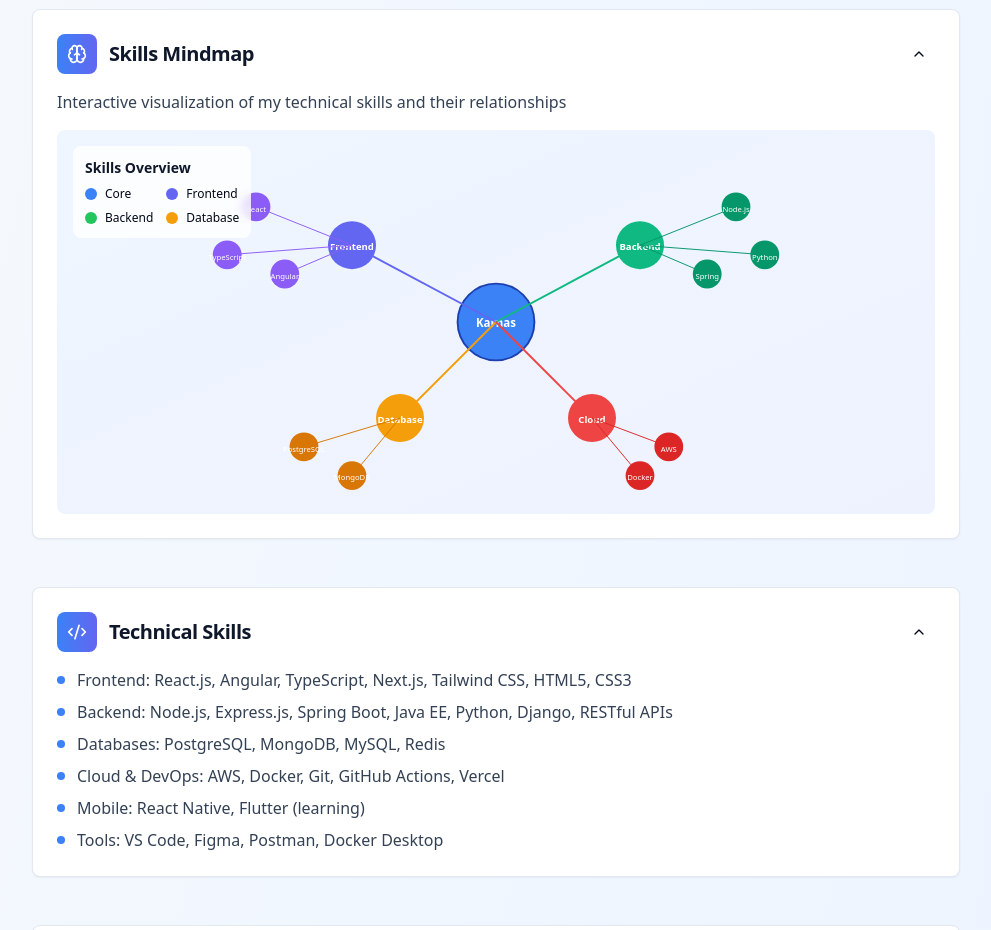
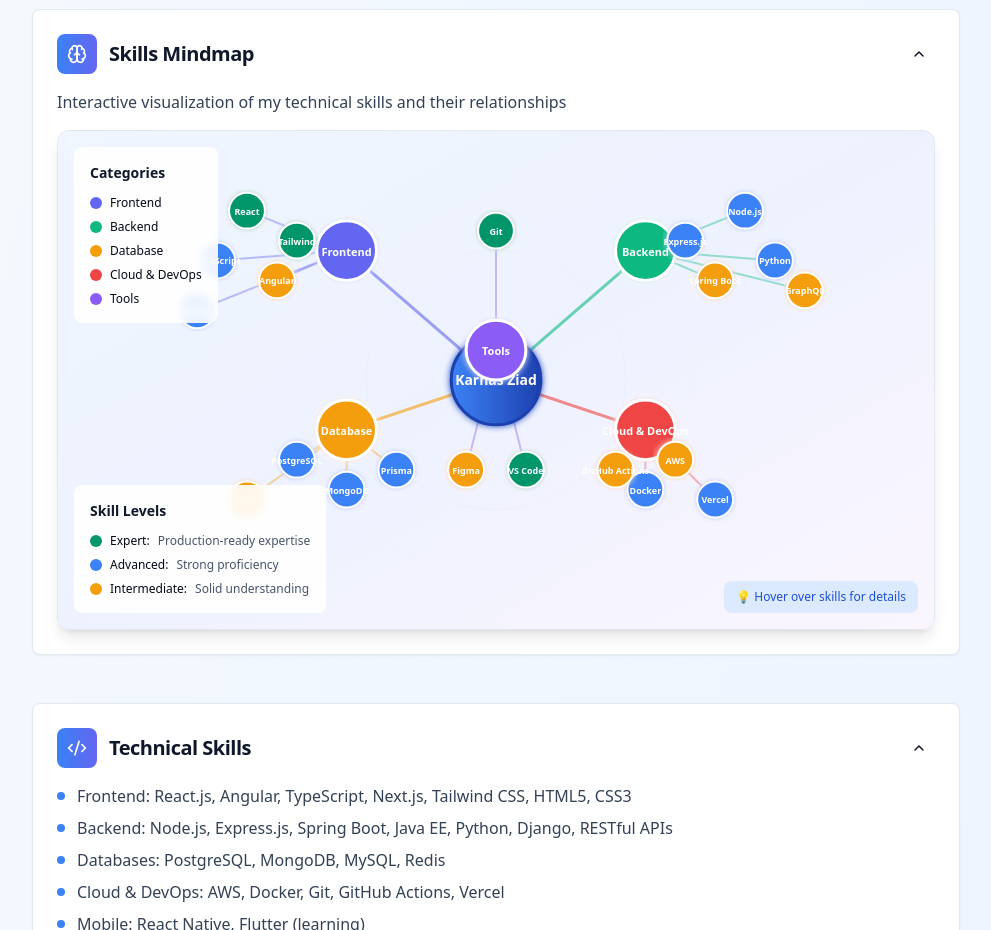
Before and after one commit to KarnasZiad/hyperdoc-dream-weaver, a React (Vite) app: page / in a window 1280 px wide. Shown: the part 940-1870 px from the top of the page, without its empty margins (288-1279 px from the left). Built offline with nearby package versions, Linux system fonts and the light colour scheme.

Commit message:
Improve mind map visualization
Enhance the visual representation of the skills mind map for better clarity and aesthetics.

```diff
--- a/src/components/SkillsMindmap.tsx
+++ b/src/components/SkillsMindmap.tsx
@@ -1,109 +1,287 @@
 
-import React from 'react';
+import React, { useState, useEffect } from 'react';
 
 const SkillsMindmap = () => {
+  const [hoveredNode, setHoveredNode] = useState<string | null>(null);
+  const [animationPhase, setAnimationPhase] = useState(0);
+
+  useEffect(() => {
+    const timer = setInterval(() => {
+      setAnimationPhase(prev => (prev + 1) % 4);
+    }, 3000);
+    return () => clearInterval(timer);
+  }, []);
+
+  const skills = {
+    frontend: [
+      { name: 'React', x: 150, y: 80, level: 'Expert', description: 'Advanced React development with hooks and context' },
+      { name: 'TypeScript', x: 120, y: 130, level: 'Advanced', description: 'Type-safe development and enterprise patterns' },
+      { name: 'Angular', x: 180, y: 150, level: 'Intermediate', description: 'Component-based architecture and RxJS' },
+      { name: 'Next.js', x: 100, y: 180, level: 'Advanced', description: 'Full-stack React framework with SSR/SSG' },
+      { name: 'Tailwind', x: 200, y: 110, level: 'Expert', description: 'Utility-first CSS framework mastery' }
+    ],
+    backend: [
+      { name: 'Node.js', x: 650, y: 80, level: 'Advanced', description: 'Scalable server-side JavaScript applications' },
+      { name: 'Spring Boot', x: 620, y: 150, level: 'Intermediate', description: 'Java enterprise application development' },
+      { name: 'Python', x: 680, y: 130, level: 'Advanced', description: 'Django, Flask, and data processing' },
+      { name: 'Express.js', x: 590, y: 110, level: 'Advanced', description: 'RESTful APIs and middleware development' },
+      { name: 'GraphQL', x: 710, y: 160, level: 'Intermediate', description: 'API query language and runtime' }
+    ],
+    database: [
+      { name: 'PostgreSQL', x: 200, y: 330, level: 'Advanced', description: 'Relational database design and optimization' },
+      { name: 'MongoDB', x: 250, y: 360, level: 'Advanced', description: 'NoSQL document database and aggregation' },
+      { name: 'Redis', x: 150, y: 370, level: 'Intermediate', description: 'In-memory caching and session storage' },
+      { name: 'Prisma', x: 300, y: 340, level: 'Advanced', description: 'Type-safe database ORM and migrations' }
+    ],
+    cloud: [
+      { name: 'AWS', x: 580, y: 330, level: 'Intermediate', description: 'EC2, S3, Lambda, and cloud architecture' },
+      { name: 'Docker', x: 550, y: 360, level: 'Advanced', description: 'Containerization and deployment' },
+      { name: 'Vercel', x: 620, y: 370, level: 'Advanced', description: 'Frontend deployment and edge functions' },
+      { name: 'GitHub Actions', x: 520, y: 340, level: 'Intermediate', description: 'CI/CD workflows and automation' }
+    ],
+    tools: [
+      { name: 'Git', x: 400, y: 100, level: 'Expert', description: 'Version control and collaboration workflows' },
+      { name: 'VS Code', x: 430, y: 340, level: 'Expert', description: 'Advanced IDE usage and extensions' },
+      { name: 'Figma', x: 370, y: 340, level: 'Intermediate', description: 'UI/UX design and prototyping' }
+    ]
+  };
+
+  const categories = [
+    { name: 'Frontend', x: 250, y: 120, color: '#6366f1', skills: skills.frontend },
+    { name: 'Backend', x: 550, y: 120, color: '#10b981', skills: skills.backend },
+    { name: 'Database', x: 250, y: 300, color: '#f59e0b', skills: skills.database },
+    { name: 'Cloud & DevOps', x: 550, y: 300, color: '#ef4444', skills: skills.cloud },
+    { name: 'Tools', x: 400, y: 220, color: '#8b5cf6', skills: skills.tools }
+  ];
+
+  const getLevelColor = (level: string) => {
+    switch (level) {
+      case 'Expert': return '#059669';
+      case 'Advanced': return '#3b82f6';
+      case 'Intermediate': return '#f59e0b';
+      default: return '#6b7280';
+    }
+  };
+
+  const getNodeOpacity = (skillName: string) => {
+    if (!hoveredNode) return 1;
+    return hoveredNode === skillName ? 1 : 0.3;
+  };
+
   return (
-    <div className="relative w-full h-96 bg-gradient-to-br from-blue-50 to-indigo-50 rounded-lg overflow-hidden">
-      <svg width="100%" height="100%" viewBox="0 0 800 400" className="absolute inset-0">
+    <div className="relative w-full h-[500px] bg-gradient-to-br from-blue-50 via-indigo-50 to-purple-50 rounded-xl overflow-hidden border border-slate-200 shadow-lg">
+      <svg width="100%" height="100%" viewBox="0 0 800 500" className="absolute inset-0">
+        <defs>
+          <filter id="glow">
+            <feGaussianBlur stdDeviation="3" result="coloredBlur"/>
+            <feMerge>
+              <feMergeNode in="coloredBlur"/>
+              <feMergeNode in="SourceGraphic"/>
+            </feMerge>
+          </filter>
+          <linearGradient id="centerGradient" cx="50%" cy="50%" r="50%">
+            <stop offset="0%" stopColor="#3b82f6" />
+            <stop offset="100%" stopColor="#1e40af" />
+          </linearGradient>
+        </defs>
+
+        {/* Animated background patterns */}
+        <circle
+          cx="400"
+          cy="250"
+          r={120 + animationPhase * 5}
+          fill="none"
+          stroke="#e2e8f0"
+          strokeWidth="1"
+          opacity="0.3"
+        />
+        <circle
+          cx="400"
+          cy="250"
+          r={180 + animationPhase * 8}
+          fill="none"
+          stroke="#e2e8f0"
+          strokeWidth="1"
+          opacity="0.2"
+        />
+
+        {/* Connection lines */}
+        {categories.map((category) => (
+          <g key={category.name}>
+            <line
+              x1="400"
+              y1="250"
+              x2={category.x}
+              y2={category.y}
+              stroke={category.color}
+              strokeWidth="3"
+              opacity="0.6"
+              className="transition-all duration-300"
+            />
+            {category.skills.map((skill) => (
+              <line
+                key={skill.name}
+                x1={category.x}
+                y1={category.y}
+                x2={skill.x}
+                y2={skill.y}
+                stroke={category.color}
+                strokeWidth="2"
+                opacity={getNodeOpacity(skill.name) * 0.4}
+                className="transition-all duration-300"
+              />
+            ))}
+          </g>
+        ))}
+
         {/* Central node */}
-        <circle cx="400" cy="200" r="40" fill="#3b82f6" stroke="#1e40af" strokeWidth="2" />
-        <text x="400" y="205" textAnchor="middle" fill="white" fontSize="12" fontWeight="bold">
-          Karnas
+        <circle
+          cx="400"
+          cy="250"
+          r="45"
+          fill="url(#centerGradient)"
+          stroke="#1e40af"
+          strokeWidth="3"
+          filter="url(#glow)"
+          className="transition-all duration-300 hover:r-50"
+        />
+        <text
+          x="400"
+          y="255"
+          textAnchor="middle"
+          fill="white"
+          fontSize="14"
+          fontWeight="bold"
+          className="pointer-events-none"
+        >
+          Karnas Ziad
         </text>
 
-        {/* Frontend branch */}
-        <line x1="400" y1="200" x2="250" y2="120" stroke="#6366f1" strokeWidth="2" />
-        <circle cx="250" cy="120" r="25" fill="#6366f1" />
-        <text x="250" y="125" textAnchor="middle" fill="white" fontSize="10" fontWeight="bold">
-          Frontend
+        {/* Category nodes */}
+        {categories.map((category) => (
+          <g key={category.name}>
+            <circle
+              cx={category.x}
+              cy={category.y}
+              r="30"
+              fill={category.color}
+              stroke="white"
+              strokeWidth="3"
+              className="transition-all duration-300 hover:r-35 cursor-pointer"
+              filter="url(#glow)"
+            />
+            <text
+              x={category.x}
+              y={category.y + 5}
+              textAnchor="middle"
+              fill="white"
+              fontSize="11"
+              fontWeight="bold"
+              className="pointer-events-none"
+            >
+              {category.name}
             </text>
+          </g>
+        ))}
 
-        {/* Frontend skills */}
-        <line x1="250" y1="120" x2="150" y2="80" stroke="#8b5cf6" strokeWidth="1" />
-        <circle cx="150" cy="80" r="15" fill="#8b5cf6" />
-        <text x="150" y="85" textAnchor="middle" fill="white" fontSize="8">React</text>
-
-        <line x1="250" y1="120" x2="180" y2="150" stroke="#8b5cf6" strokeWidth="1" />
-        <circle cx="180" cy="150" r="15" fill="#8b5cf6" />
-        <text x="180" y="155" textAnchor="middle" fill="white" fontSize="8">Angular</text>
-
-        <line x1="250" y1="120" x2="120" y2="130" stroke="#8b5cf6" strokeWidth="1" />
-        <circle cx="120" cy="130" r="15" fill="#8b5cf6" />
-        <text x="120" y="135" textAnchor="middle" fill="white" fontSize="8">TypeScript</text>
-
-        {/* Backend branch */}
-        <line x1="400" y1="200" x2="550" y2="120" stroke="#10b981" strokeWidth="2" />
-        <circle cx="550" cy="120" r="25" fill="#10b981" />
-        <text x="550" y="125" textAnchor="middle" fill="white" fontSize="10" fontWeight="bold">
-          Backend
+        {/* Skill nodes */}
+        {categories.map((category) =>
+          category.skills.map((skill) => (
+            <g key={skill.name}>
+              <circle
+                cx={skill.x}
+                cy={skill.y}
+                r="18"
+                fill={getLevelColor(skill.level)}
+                stroke="white"
+                strokeWidth="2"
+                opacity={getNodeOpacity(skill.name)}
+                className="transition-all duration-300 hover:r-22 cursor-pointer"
+                onMouseEnter={() => setHoveredNode(skill.name)}
+                onMouseLeave={() => setHoveredNode(null)}
+                filter="url(#glow)"
+              />
+              <text
+                x={skill.x}
+                y={skill.y + 4}
+                textAnchor="middle"
+                fill="white"
+                fontSize="9"
+                fontWeight="bold"
+                className="pointer-events-none"
+                opacity={getNodeOpacity(skill.name)}
+              >
+                {skill.name}
               </text>
-
-        {/* Backend skills */}
-        <line x1="550" y1="120" x2="650" y2="80" stroke="#059669" strokeWidth="1" />
-        <circle cx="650" cy="80" r="15" fill="#059669" />
-        <text x="650" y="85" textAnchor="middle" fill="white" fontSize="8">Node.js</text>
-
-        <line x1="550" y1="120" x2="620" y2="150" stroke="#059669" strokeWidth="1" />
-        <circle cx="620" cy="150" r="15" fill="#059669" />
-        <text x="620" y="155" textAnchor="middle" fill="white" fontSize="8">Spring</text>
-
-        <line x1="550" y1="120" x2="680" y2="130" stroke="#059669" strokeWidth="1" />
-        <circle cx="680" cy="130" r="15" fill="#059669" />
-        <text x="680" y="135" textAnchor="middle" fill="white" fontSize="8">Python</text>
-
-        {/* Database branch */}
-        <line x1="400" y1="200" x2="300" y2="300" stroke="#f59e0b" strokeWidth="2" />
-        <circle cx="300" cy="300" r="25" fill="#f59e0b" />
-        <text x="300" y="305" textAnchor="middle" fill="white" fontSize="10" fontWeight="bold">
-          Database
-        </text>
-
-        {/* Database skills */}
-        <line x1="300" y1="300" x2="200" y2="330" stroke="#d97706" strokeWidth="1" />
-        <circle cx="200" cy="330" r="15" fill="#d97706" />
-        <text x="200" y="335" textAnchor="middle" fill="white" fontSize="8">PostgreSQL</text>
-
-        <line x1="300" y1="300" x2="250" y2="360" stroke="#d97706" strokeWidth="1" />
-        <circle cx="250" cy="360" r="15" fill="#d97706" />
-        <text x="250" y="365" textAnchor="middle" fill="white" fontSize="8">MongoDB</text>
-
-        {/* Cloud branch */}
-        <line x1="400" y1="200" x2="500" y2="300" stroke="#ef4444" strokeWidth="2" />
-        <circle cx="500" cy="300" r="25" fill="#ef4444" />
-        <text x="500" y="305" textAnchor="middle" fill="white" fontSize="10" fontWeight="bold">
-          Cloud
-        </text>
-
-        {/* Cloud skills */}
-        <line x1="500" y1="300" x2="580" y2="330" stroke="#dc2626" strokeWidth="1" />
-        <circle cx="580" cy="330" r="15" fill="#dc2626" />
-        <text x="580" y="335" textAnchor="middle" fill="white" fontSize="8">AWS</text>
-
-        <line x1="500" y1="300" x2="550" y2="360" stroke="#dc2626" strokeWidth="1" />
-        <circle cx="550" cy="360" r="15" fill="#dc2626" />
-        <text x="550" y="365" textAnchor="middle" fill="white" fontSize="8">Docker</text>
+            </g>
+          ))
+        )}
       </svg>
 
-      <div className="absolute top-4 left-4 bg-white/80 backdrop-blur-sm rounded-lg p-3">
-        <h4 className="text-sm font-semibold text-slate-900 mb-2">Skills Overview</h4>
-        <div className="grid grid-cols-2 gap-2 text-xs">
-          <div className="flex items-center">
-            <div className="w-3 h-3 bg-blue-500 rounded-full mr-2"></div>
-            <span>Core</span>
+      {/* Skill details tooltip */}
+      {hoveredNode && (
+        <div className="absolute top-4 right-4 bg-white/95 backdrop-blur-sm rounded-lg p-4 shadow-lg border border-slate-200 max-w-xs">
+          {categories.map(category => {
+            const skill = category.skills.find(s => s.name === hoveredNode);
+            if (!skill) return null;
+            return (
+              <div key={skill.name}>
+                <div className="flex items-center justify-between mb-2">
+                  <h4 className="font-semibold text-slate-900">{skill.name}</h4>
+                  <span
+                    className="px-2 py-1 rounded-full text-xs font-medium text-white"
+                    style={{ backgroundColor: getLevelColor(skill.level) }}
+                  >
+                    {skill.level}
+                  </span>
                 </div>
-          <div className="flex items-center">
-            <div className="w-3 h-3 bg-indigo-500 rounded-full mr-2"></div>
-            <span>Frontend</span>
+                <p className="text-sm text-slate-600">{skill.description}</p>
               </div>
-          <div className="flex items-center">
-            <div className="w-3 h-3 bg-green-500 rounded-full mr-2"></div>
-            <span>Backend</span>
+            );
+          })}
         </div>
-          <div className="flex items-center">
-            <div className="w-3 h-3 bg-amber-500 rounded-full mr-2"></div>
-            <span>Database</span>
+      )}
+
+      {/* Legend */}
+      <div className="absolute bottom-4 left-4 bg-white/90 backdrop-blur-sm rounded-lg p-4">
+        <h4 className="text-sm font-semibold text-slate-900 mb-3">Skill Levels</h4>
+        <div className="space-y-2">
+          {[
+            { level: 'Expert', color: '#059669', description: 'Production-ready expertise' },
+            { level: 'Advanced', color: '#3b82f6', description: 'Strong proficiency' },
+            { level: 'Intermediate', color: '#f59e0b', description: 'Solid understanding' }
+          ].map(({ level, color, description }) => (
+            <div key={level} className="flex items-center text-xs">
+              <div
+                className="w-3 h-3 rounded-full mr-2"
+                style={{ backgroundColor: color }}
+              ></div>
+              <span className="font-medium mr-2">{level}:</span>
+              <span className="text-slate-600">{description}</span>
+            </div>
+          ))}
         </div>
       </div>
+
+      {/* Category legend */}
+      <div className="absolute top-4 left-4 bg-white/90 backdrop-blur-sm rounded-lg p-4">
+        <h4 className="text-sm font-semibold text-slate-900 mb-3">Categories</h4>
+        <div className="grid grid-cols-1 gap-2">
+          {categories.map(category => (
+            <div key={category.name} className="flex items-center text-xs">
+              <div
+                className="w-3 h-3 rounded-full mr-2"
+                style={{ backgroundColor: category.color }}
+              ></div>
+              <span>{category.name}</span>
+            </div>
+          ))}
+        </div>
+      </div>
+
+      {/* Interaction hint */}
+      <div className="absolute bottom-4 right-4 bg-blue-100 text-blue-700 px-3 py-2 rounded-lg text-xs">
+        💡 Hover over skills for details
       </div>
     </div>
   );
```
Lines whose indentation alone changed are shown as unchanged.
